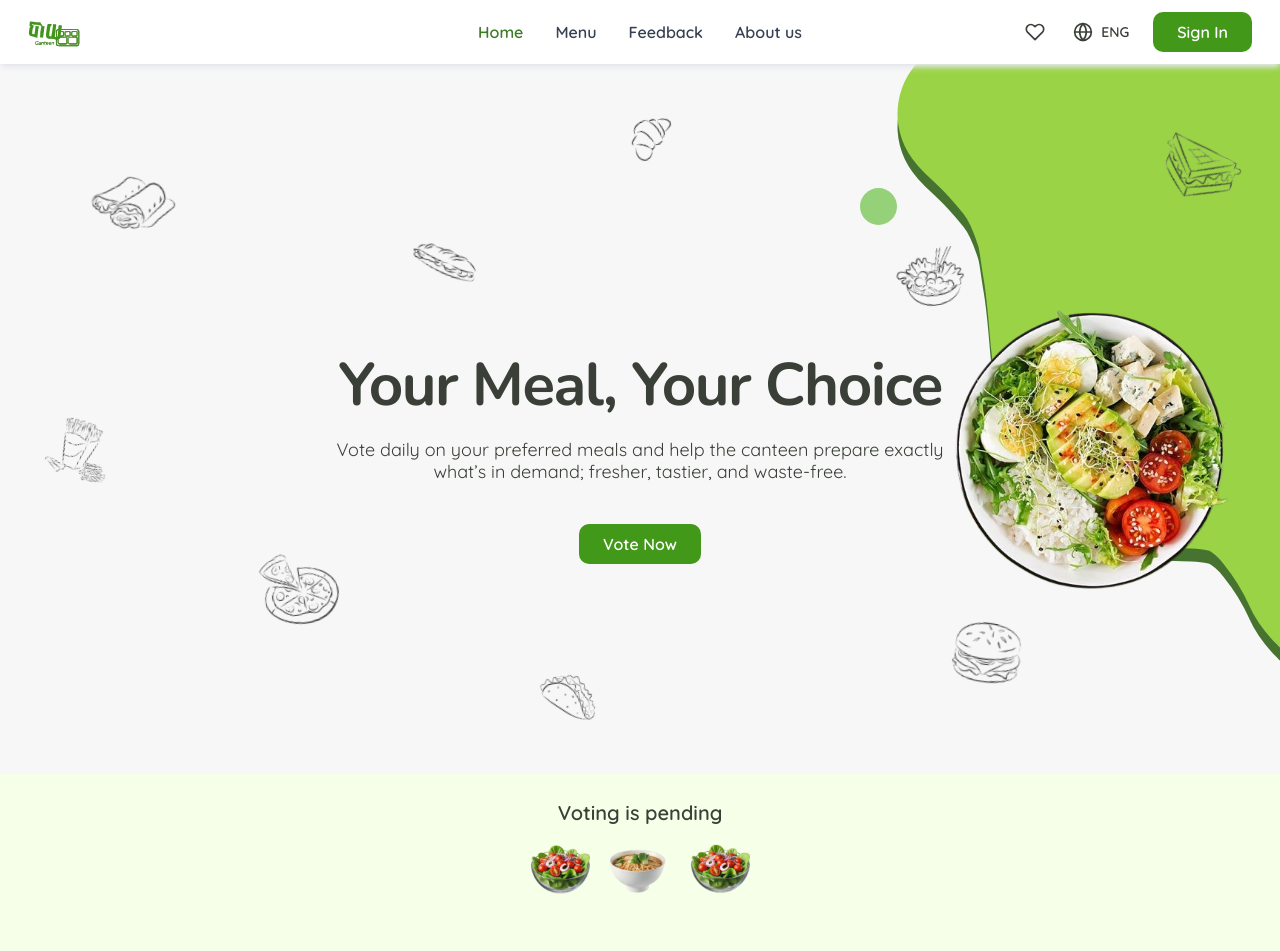
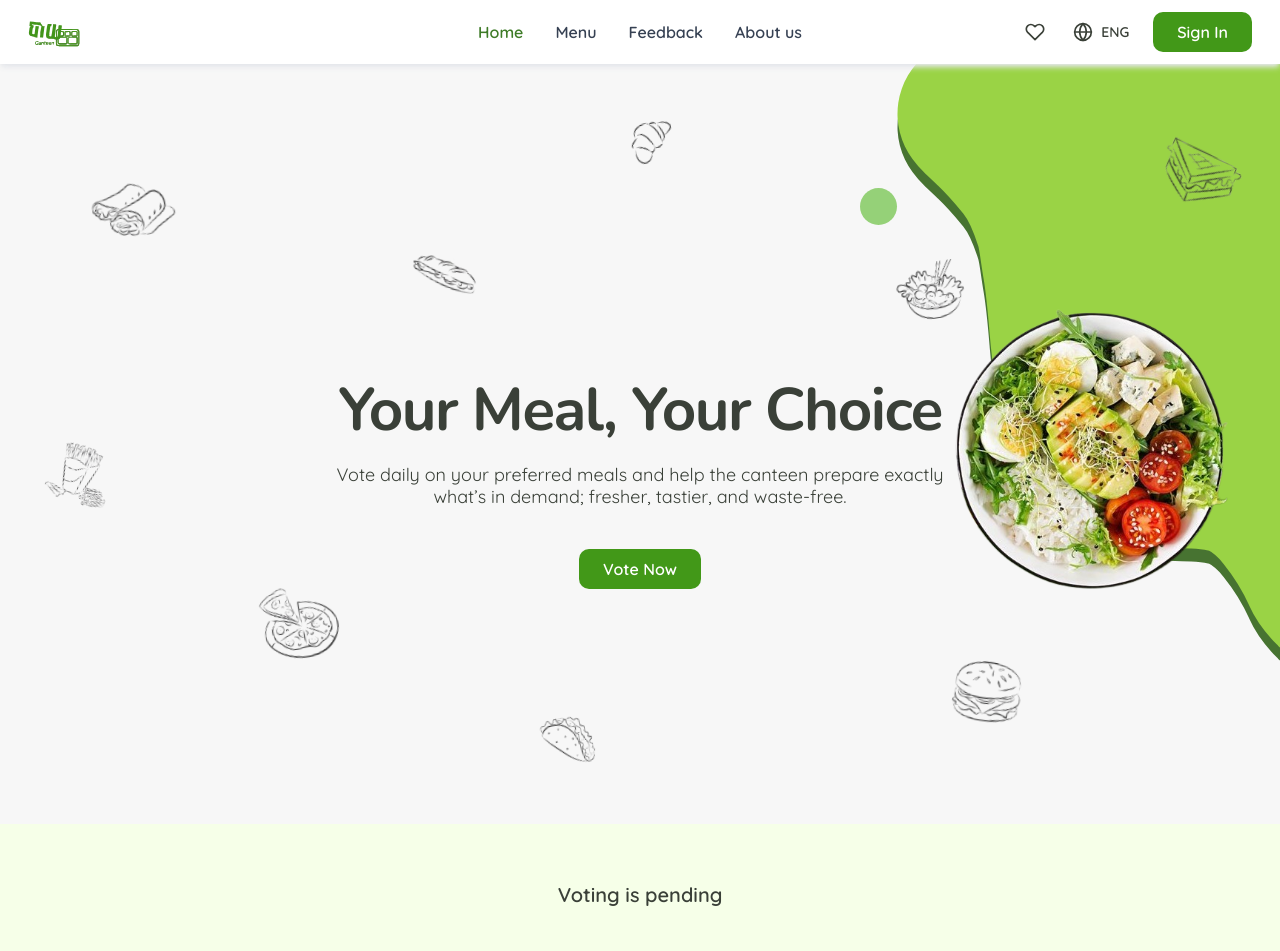
Before and after one commit to rscbpch/meal-voting-system-frontend, a React (Vite) app: page / in a window 1280 px wide. Shown: the top 951 px of the page. Built offline with nearby package versions, Linux system fonts and the light colour scheme; no server answers; a web font is replaced by a local one.

Commit message:
fix homepage

```diff
--- a/src/pages/Homepage.tsx
+++ b/src/pages/Homepage.tsx
@@ -53,7 +53,7 @@ const Homepage = () => {
             <Navbar />
             <PageTransition>
                 <main className="bg-[#F6FFE8]">
-                    <div className="bg-[#f7f7f7] md:min-h-[710px] h-[500px] p-4 md:p-8 relative overflow-hidden flex items-center justify-center">
+                    <div className="bg-[#f7f7f7] md:min-h-[760px] min-h-[520px] p-6 md:p-10 relative overflow-hidden flex items-center justify-center">
                         <div className="mx-auto max-w-7xl px-4 sm:px-6 lg:px-8 pt-16 md:pt-20 relative">
                             <div className="mx-auto max-w-[620px] text-center">
                                 <h1 className="title-font text-4xl md:text-5xl lg:text-6xl font-bold tracking-tight leading-none">Your Meal, Your Choice</h1>
@@ -70,34 +70,34 @@ const Homepage = () => {
                                 </div>
                             </div>
                         </div>
-                        <div className="md:block absolute right-[86%] top-[15%] w-[40px] md:w-[90px] rotate-[-12deg] opacity-80 z-1">
+                        <div className="md:block absolute right-[86%] top-[15%] w-[40px] md:w-[90px] rotate-[-12deg] opacity-80 z-10">
                             <img src={borito} alt="borito" />
                         </div>
-                        <div className="md:block absolute left-[49%] top-[7%] w-[24px] md:w-[50px] rotate-[-12deg] opacity-80 z-1">
+                        <div className="md:block absolute left-[49%] top-[7%] w-[24px] md:w-[50px] rotate-[-12deg] opacity-80 z-10">
                             <img src={croissant} alt="croissant"/>
                         </div>
-                        <div className="md:block absolute left-[32%] top-[24%] w-[32px] md:w-[70px] rotate-[10deg] opacity-80 z-1">
+                        <div className="md:block absolute left-[32%] top-[24%] w-[32px] md:w-[70px] rotate-[10deg] opacity-80 z-10">
                             <img src={flatSandwich} alt="flat sandwich" />
                         </div>
-                        <div className="md:block absolute right-[91%] top-[50%] w-[32px] md:w-[70px] rotate-[18deg] opacity-80 z-1">
+                        <div className="md:block absolute right-[91%] top-[50%] w-[32px] md:w-[70px] rotate-[18deg] opacity-80 z-10">
                             <img src={fries} alt="fries" />
                         </div>
-                        <div className="md:block absolute left-[74%] top-[78%] w-[36px] md:w-[80px] rotate-[8deg] opacity-80 z-1">
+                        <div className="md:block absolute left-[74%] top-[78%] w-[36px] md:w-[80px] rotate-[8deg] opacity-80 z-10">
                             <img src={hamburger} alt="hamburger" />
                         </div>
-                        <div className="md:block absolute left-[20%] top-[68%] w-[40px] md:w-[90px] rotate-[-8deg] opacity-80 z-1">
+                        <div className="md:block absolute left-[20%] top-[68%] w-[40px] md:w-[90px] rotate-[-8deg] opacity-80 z-10">
                             <img src={pizza} alt="pizza" />
                         </div>
-                        <div className="md:block absolute left-[70%] top-[26%] w-[32px] md:w-[70px] rotate-[-8deg] opacity-80 z-1">
+                        <div className="md:block absolute left-[70%] top-[26%] w-[32px] md:w-[70px] rotate-[-8deg] opacity-80 z-10">
                             <img src={salad} alt="salad"/>
                         </div>
-                        <div className="md:block absolute left-[90%] top-[10%] w-[40px] md:w-[90px] rotate-[24deg] opacity-80 z-1">
+                        <div className="md:block absolute left-[90%] top-[10%] w-[40px] md:w-[90px] rotate-[24deg] opacity-80 z-10">
                             <img src={sandwich} alt="sandwich" />
                         </div>
-                        <div className="block xl:hidden absolute left-[88%] top-[60%] w-[36px] md:w-[80px] rotate-[16deg] opacity-80 z-1">
+                        <div className="block xl:hidden absolute left-[88%] top-[60%] w-[36px] md:w-[80px] rotate-[16deg] opacity-80 z-10">
                             <img src={steak} alt="steak" />
                         </div>
-                        <div className="md:block absolute left-[42%] top-[85%] w-[24px] md:w-[60px] rotate-[-10deg] opacity-80 z-1">
+                        <div className="md:block absolute left-[42%] top-[85%] w-[24px] md:w-[60px] rotate-[-10deg] opacity-80 z-10">
                             <img src={tacobell} alt="tacobell" />
                         </div>
                         <div className="hidden xl:block absolute top-[-60px] right-[-50px] z-0 w-[470px] h-[520px]">
@@ -120,7 +120,7 @@ const Homepage = () => {
                             </svg>
                         </div>
                     </div>
-                    <div className="relative flex justify-center px-12 pt-12 pb-8 lg:text-[20px]">
+                    <div className="relative flex justify-center px-12 py-20 lg:text-[20px] mt-8">
                         <div className="absolute inset-x-0 top-6 z-20 flex justify-center">
                             {status === 'open' ? (
                                 <div>
@@ -140,10 +140,10 @@ const Homepage = () => {
                         <div>
                             {status === 'open' ? (
                                 <>
-                                    <div className="absolute left-[5%] top-[25%] md:left-[20%] md:top-[12%] w-[48px] md:w-[64px] lg:w-[72px] rotate-[-12deg] opacity-90 z-10 pointer-events-none">
+                                    <div className="absolute left-[7%] top-[29%] md:left-[20%] md:top-[14%] w-[48px] md:w-[64px] lg:w-[100px] rotate-[-12deg] opacity-90 z-30 pointer-events-none">
                                         <img src={food1} alt="food1" className="w-full h-auto" />
                                     </div>
-                                    <div className="absolute right-[4%] bottom-[18%] md:right-[18%] md:bottom-[10%] w-[48px] md:w-[64px] lg:w-[72px] rotate-[-12deg] opacity-90 z-10 pointer-events-none">
+                                    <div className="absolute right-[6%] bottom-[18%] md:right-[20%] md:bottom-[10%] w-[48px] md:w-[64px] lg:w-[100px] rotate-[-12deg] opacity-90 z-30 pointer-events-none">
                                         <img src={food2} alt="food2" className="w-full h-auto" />
                                     </div>
                                 </>
@@ -185,7 +185,7 @@ const Homepage = () => {
                             )}
                         </div>
                     </div>
-                    <div className="flex flex-col justify-center pb-8">
+                    <div className="flex flex-col justify-center py-12">
                         <p className="title-font font-semibold text-[32px] text-center">Today's food ranking</p>
                         <p className="text-center">under construction</p>
                     </div>
```
